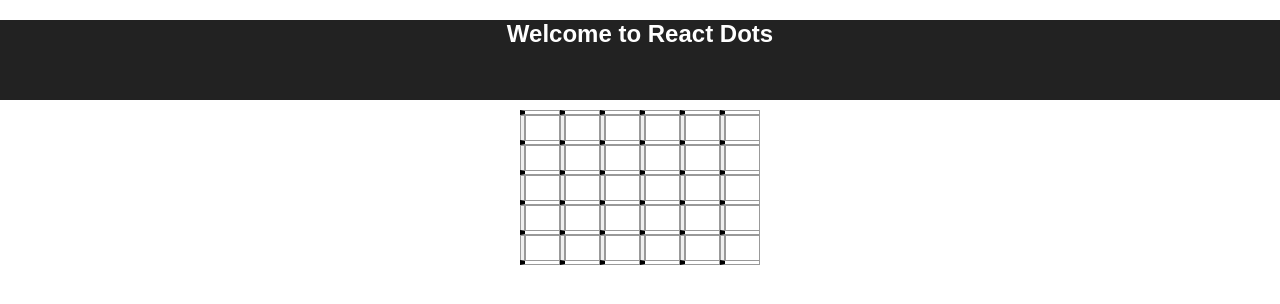
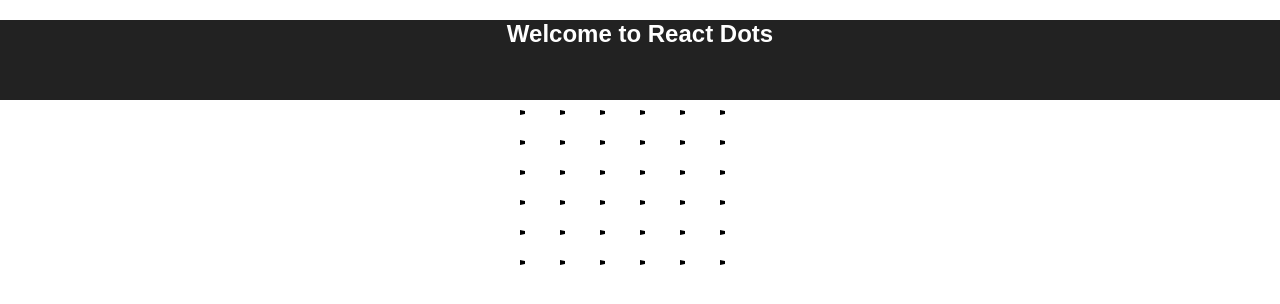
Before and after one commit to WilliamJones62/react-dots, a React (Create React App) app: page / in a window 1280 px wide. Shown: the top 304 px of the page. Built offline with nearby package versions, Linux system fonts and the light colour scheme.

Commit message:
Produce solid black lines on click

```diff
--- a/src/App.css
+++ b/src/App.css
@@ -23,7 +23,7 @@
   margin: 0 0 0 0;
   padding: 0;
   background: #FFF;
-  border: 1px solid #999;
+  border: 1px solid #FFF;
   font-size: 10px;
   font-weight: bold;
   height: 30px;
@@ -37,7 +37,7 @@
 .horizontal {
   margin: 0 0 0 0;
   background: #FFF;
-  border: 1px solid #999;
+  border: 1px solid #FFF;
   border-left-color: #000;
   border-left-width: 5px;
   border-left-style: solid;
@@ -48,9 +48,21 @@
   overflow: hidden;
 }
 
+.horizontal-played {
+  margin: 0 0 0 0;
+  background: #000;
+  border: 1px solid #000;
+  height: 5px;
+  position: relative;
+  padding: 0;
+  width: 40px;
+  overflow: hidden;
+}
+
 .vertical {
   margin: 0 0 0 0;
-  border: 1px solid #999;
+  background: #FFF;
+  border: 1px solid #FFF;
   height: 30px;
   position: relative;
   padding: 0;
@@ -58,8 +70,15 @@
   overflow: hidden;
 }
 
-.played {
-    background: #000;
+.vertical-played {
+  margin: 0 0 0 0;
+  background: #000;
+  border: 1px solid #000;
+  height: 30px;
+  position: relative;
+  padding: 0;
+  width: 5px;
+  overflow: hidden;
 }
 
 .game {
--- a/src/App.js
+++ b/src/App.js
@@ -2,8 +2,13 @@ import React, { Component } from 'react';
 import './App.css';
 
 function Horizontal(props) {
+  var btnClass = 'horizontal';
+  if (props.value) {
+    btnClass = 'horizontal-played';
+  };
+
   return (
-    <button className="horizontal" onClick={props.onClick}>
+    <button className={btnClass} onClick={props.onClick}>
     </button>
   );
 }
@@ -11,7 +16,7 @@ function Horizontal(props) {
 function Vertical(props) {
   var btnClass = 'vertical';
   if (props.value) {
-    btnClass += ', played';
+    btnClass = 'vertical-played';
   };
 
   return (
```
